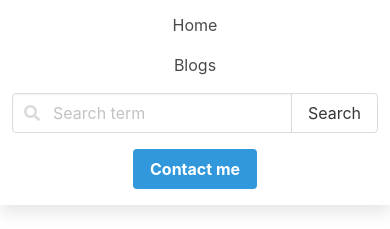
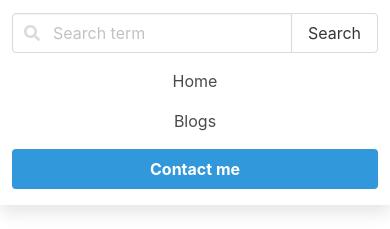
Before and after one commit to ArjanvHugten/ArjanvanHugten.nl, a Gatsby site: page /about-me in a window 390 px wide. Both pictures are taken after a click on the button "menu". Shown: the part 55-284 px from the top of the page. Built offline with nearby package versions, Linux system fonts and the light colour scheme; Gatsby itself is replaced by a stand-in of ours.

Commit message:
Mobile menu fixups

```diff
--- a/src/components/layout/header.js
+++ b/src/components/layout/header.js
@@ -1,8 +1,8 @@
 import React, { useState } from "react"
-import { Link , navigate, useStaticQuery, graphql } from "gatsby"
-import { FontAwesomeIcon } from '@fortawesome/react-fontawesome'
+import { Link, useStaticQuery, graphql } from "gatsby"
 import PropTypes from "prop-types"
 
+import SearchInput from '../search/search-navbar-form'
 import '../../utils/fontawesome'
 import "../../styles/menu.scss"
 
@@ -23,18 +23,9 @@ const Header = ({ siteTitle, hideSearchBar }) => {
         }
       }
   `)
+
   const { frontmatter: navbar } = data.navbarData.edges[0].node
-
   const [menuActive, setMenuState] = useState(false);
-  const [searchInput, setSearchInput] = useState('');
-
-  function handleSearchClick(event) {
-    event.preventDefault()
-
-    navigate(`/search/`, {
-      state: { query: searchInput },
-    })
-  }
 
   return (
     <header>
@@ -52,6 +43,11 @@ const Header = ({ siteTitle, hideSearchBar }) => {
 
           <div id="navigationbar" className={`navbar-menu ${menuActive ? "is-active" : "" }`}>
             <div className="navbar-start">
+              { hideSearchBar === false &&
+                  <div className="navbar-item is-hidden-desktop">
+                    <SearchInput />
+                  </div>
+              }
               { navbar.menuItems.map( menuItem =>
                 <Link key={menuItem.label} to={menuItem.linkURL} className="navbar-item" activeClassName="is-active">{menuItem.label}</Link>
               )}
@@ -59,21 +55,9 @@ const Header = ({ siteTitle, hideSearchBar }) => {
 
             <div className="navbar-end">
               { hideSearchBar === false &&
-                <form onSubmit={handleSearchClick}>
-                  <div className="navbar-item">
-                    <div className="field has-addons" >
-                        <div className="control has-icons-left">
-                          <input className="input" type="text" placeholder="Search term" value={searchInput} onChange={e => setSearchInput(e.target.value)} />
-                          <span className="icon is-small is-left">
-                            <FontAwesomeIcon icon="search" />
-                          </span>
-                        </div>
-                        <div className="control">
-                          <button type="submit" className="button">Search</button>
-                        </div>
-                      </div>
+                  <div className="navbar-item is-hidden-touch">
+                    <SearchInput />
                   </div>
-                </form>
               }
               <div className="navbar-item">
                 <div className="buttons">
--- /dev/null
+++ b/src/components/search/search-navbar-form.js
@@ -0,0 +1,33 @@
+import React, { useState } from "react"
+import { FontAwesomeIcon } from '@fortawesome/react-fontawesome'
+import { navigate } from "gatsby"
+
+import '../../utils/fontawesome'
+
+export default () => {
+  const [searchInput, setSearchInput] = useState('');
+
+  function handleSearchClick(event) {
+    event.preventDefault()
+
+    navigate(`/search/`, {
+      state: { query: searchInput },
+    })
+  }
+
+  return (
+    <form onSubmit={handleSearchClick}>
+        <div className="field has-addons" >
+            <div className="control search-field has-icons-left">
+                <input className="input" type="text" placeholder="Search term" value={searchInput} onChange={e => setSearchInput(e.target.value)} />
+                <span className="icon is-small is-left">
+                    <FontAwesomeIcon icon="search" />
+                </span>
+            </div>
+            <div className="control">
+                <button type="submit" className="button">Search</button>
+            </div>
+        </div>
+    </form>
+  )
+}
--- a/src/styles/menu.scss
+++ b/src/styles/menu.scss
@@ -1,8 +1,10 @@
 @import "./main.scss";
 
-.navbar-item {
-    &.is-active {
-        background-color: #fafafa !important;
+@include desktop {
+    .navbar-item {
+        &.is-active {
+            background-color: #fafafa !important;
+        }
     }
 }
 
@@ -11,6 +13,14 @@
         .navbar-item {
             justify-content: center;
             display: flex;
+
+            &.is-active {
+                background-color: transparent !important;
+            }
+        }
+
+        form, .control.search-field, .buttons, .button {
+            width: 100%;
         }
     }
 }
```
